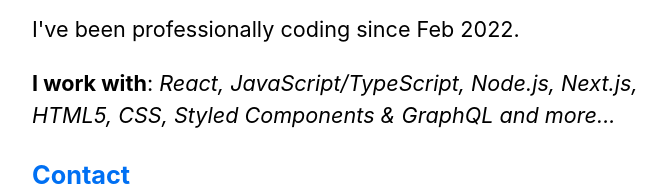
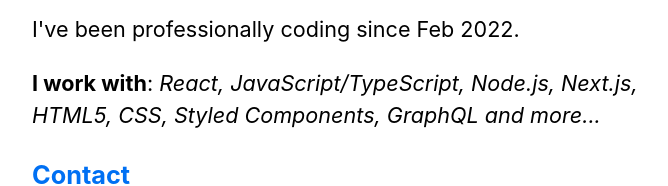
Before and after one commit to mrtnxby/martinoxby.com, a Next.js app: page / in a window 1280 px wide. Shown: the part 614-800 px from the top of the page, without its empty margins (302-970 px from the left). Built offline with nearby package versions, Linux system fonts and the light colour scheme.

Commit message:
Update email address

```diff
--- a/src/pages/index.tsx
+++ b/src/pages/index.tsx
@@ -59,7 +59,7 @@
           <b>I work with</b>:{" "}
           <i>
             React, JavaScript/TypeScript, Node.js, Next.js, HTML5, CSS, Styled
-            Components & GraphQL and more...
+            Components, GraphQL and more...
           </i>
         </p>
         <h3>
@@ -91,14 +91,14 @@
             alt="LinkedIn"
           />
         </a>
-        <a className={styles.button} href="mailto:martin.oxby26@gmail.com">
+        <a className={styles.button} href="mailto:martin@oxby.io">
           {" "}
           <Image
             priority
             src="/icons/email.svg"
             height={32}
             width={32}
-            alt="LinkedIn"
+            alt="Email"
           />
         </a>
       </div>
```
